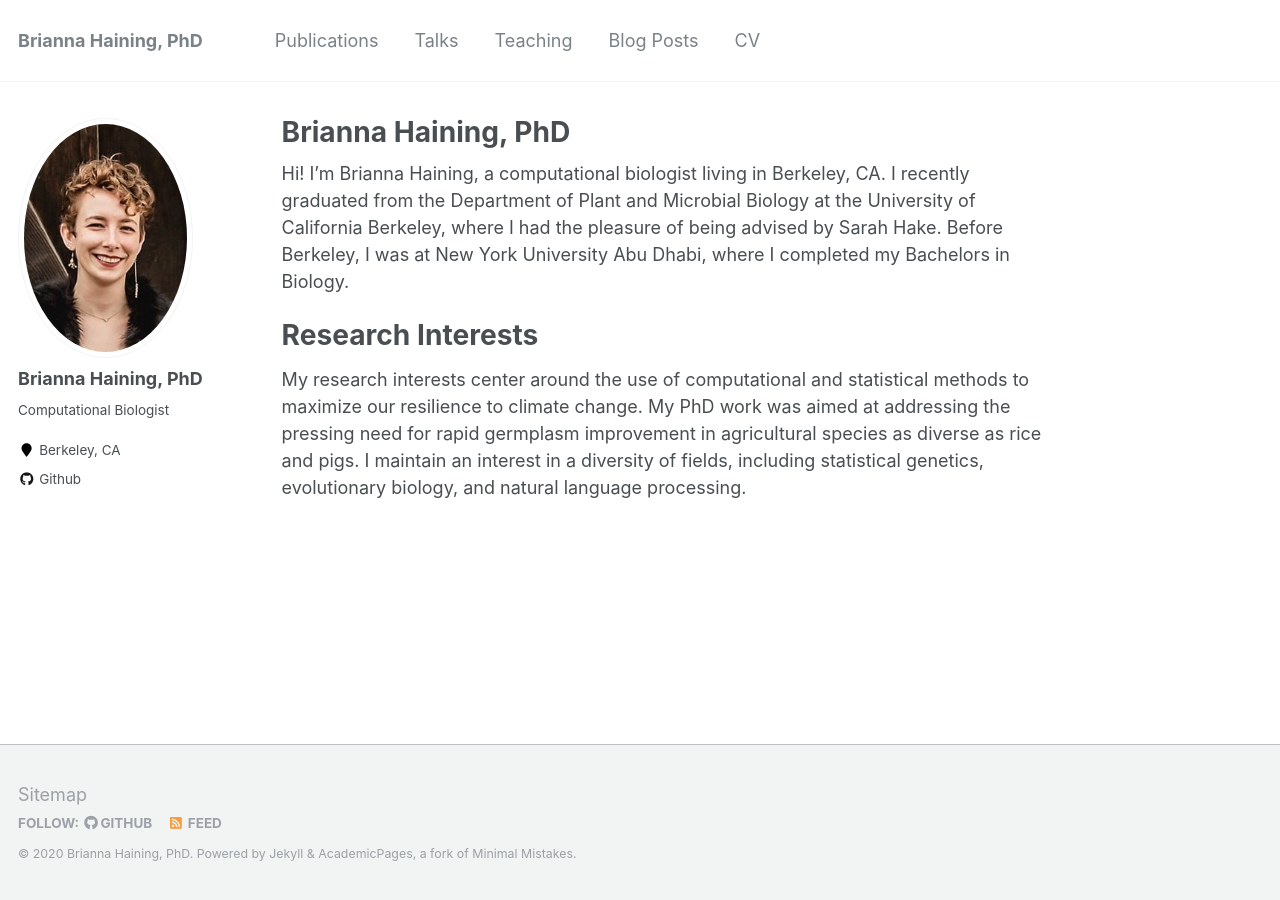
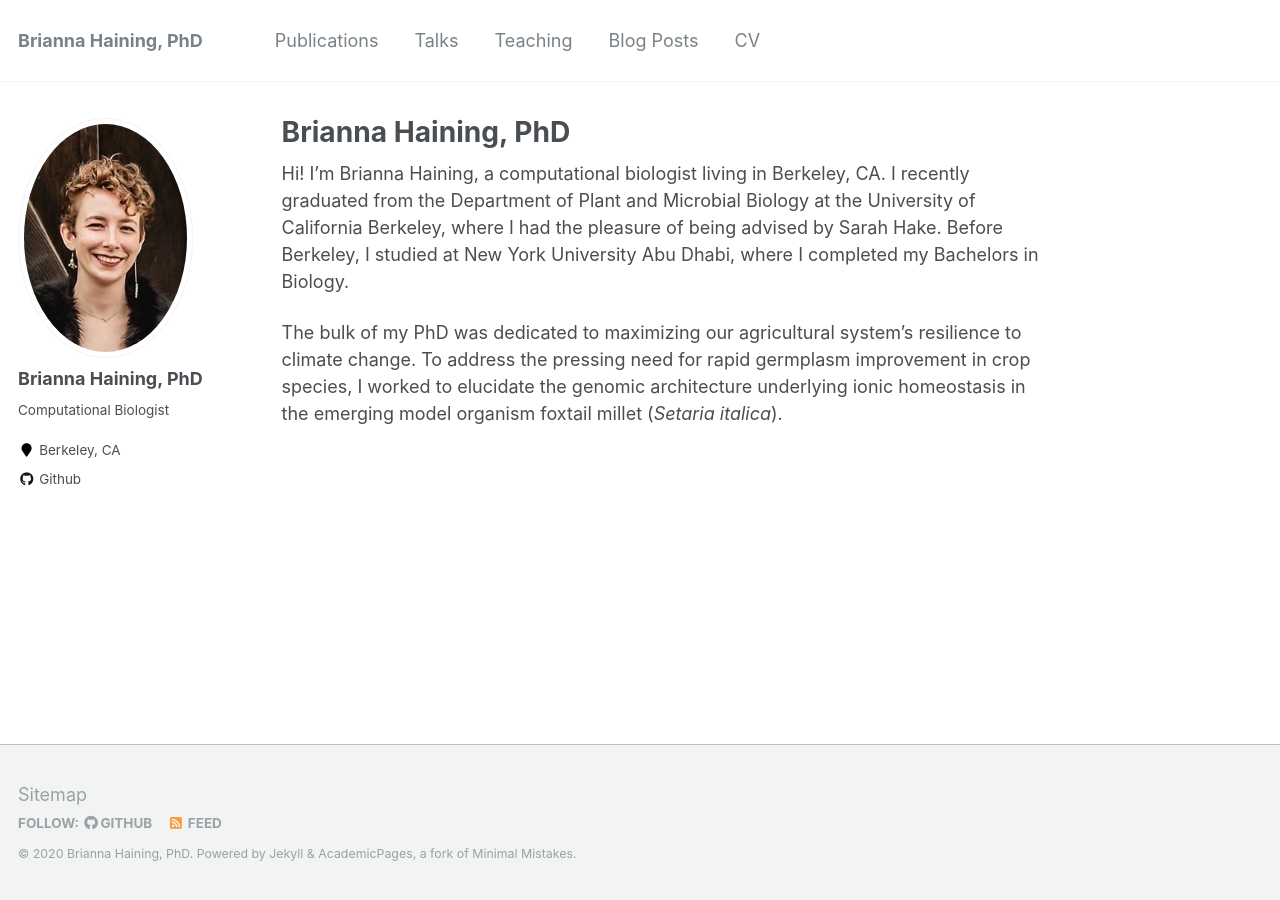
Before and after one commit to haining-b/haining-b.github.io, a Jekyll site: the page built from _pages/about.md, in a window 1280 px wide. Built offline with Jekyll 4.4.1, drawn with Linux system fonts in a browser that asks for light colours.

Commit message:
Update about.md

```diff
--- a/_pages/about.md
+++ b/_pages/about.md
@@ -9,10 +9,6 @@ redirect_from:
 ---
 
 
-Hi!  I’m Brianna Haining, a computational biologist living in Berkeley, CA. I recently graduated from the Department of Plant and Microbial Biology at the University of California Berkeley, where I had the pleasure of being advised by Sarah Hake. Before Berkeley, I was at New York University Abu Dhabi, where I completed my Bachelors in Biology.
+Hi!  I’m Brianna Haining, a computational biologist living in Berkeley, CA. I recently graduated from the Department of Plant and Microbial Biology at the University of California Berkeley, where I had the pleasure of being advised by Sarah Hake. Before Berkeley, I studied at New York University Abu Dhabi, where I completed my Bachelors in Biology.
 
-
-
-Research Interests
-======
-My research interests center around the use of computational and statistical methods to maximize our resilience to climate change. My PhD work was aimed at addressing the pressing need for rapid germplasm improvement in agricultural species as diverse as rice and pigs. I maintain an interest in a diversity of fields, including statistical genetics, evolutionary biology, and natural language processing.
+The bulk of my PhD was dedicated to maximizing our agricultural system’s resilience to climate change. To address the pressing need for rapid germplasm improvement in crop species, I worked to elucidate the genomic architecture underlying ionic homeostasis in the emerging model organism foxtail millet (<i>Setaria italica</i>).
```
